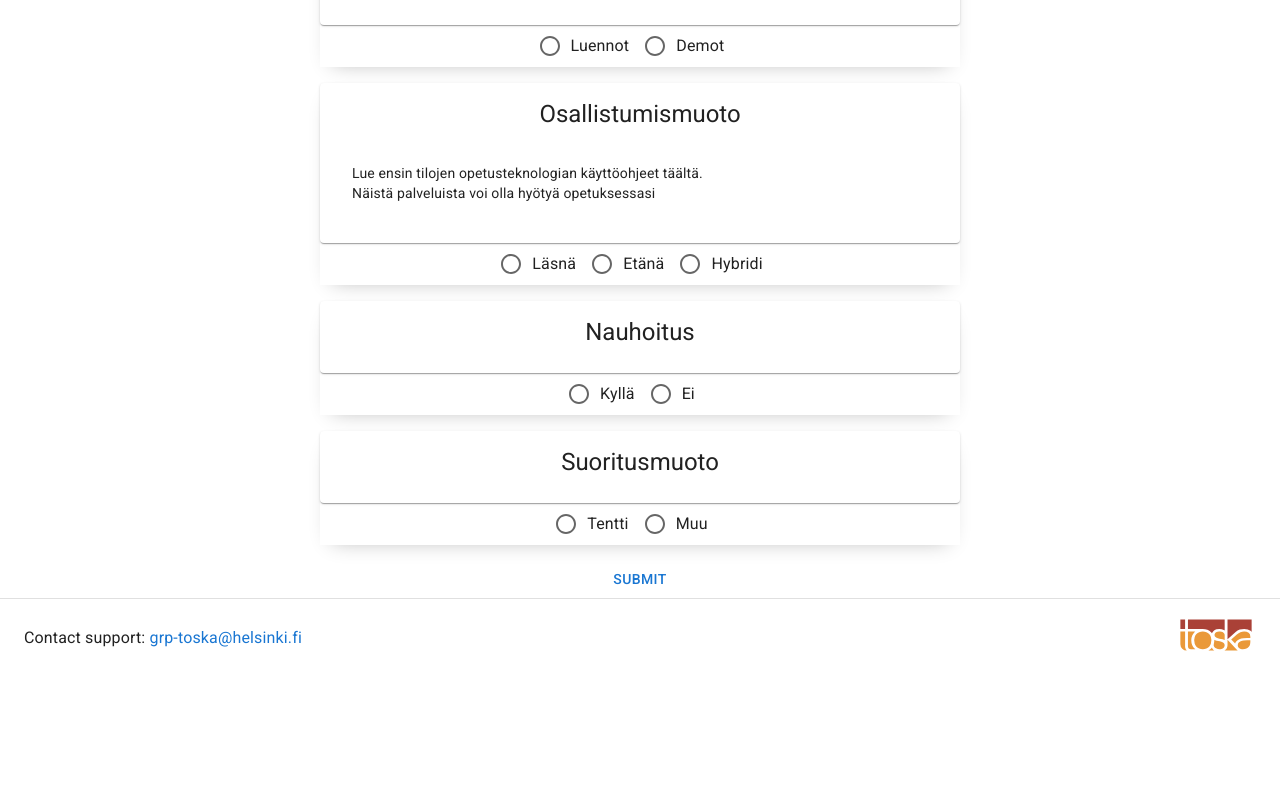
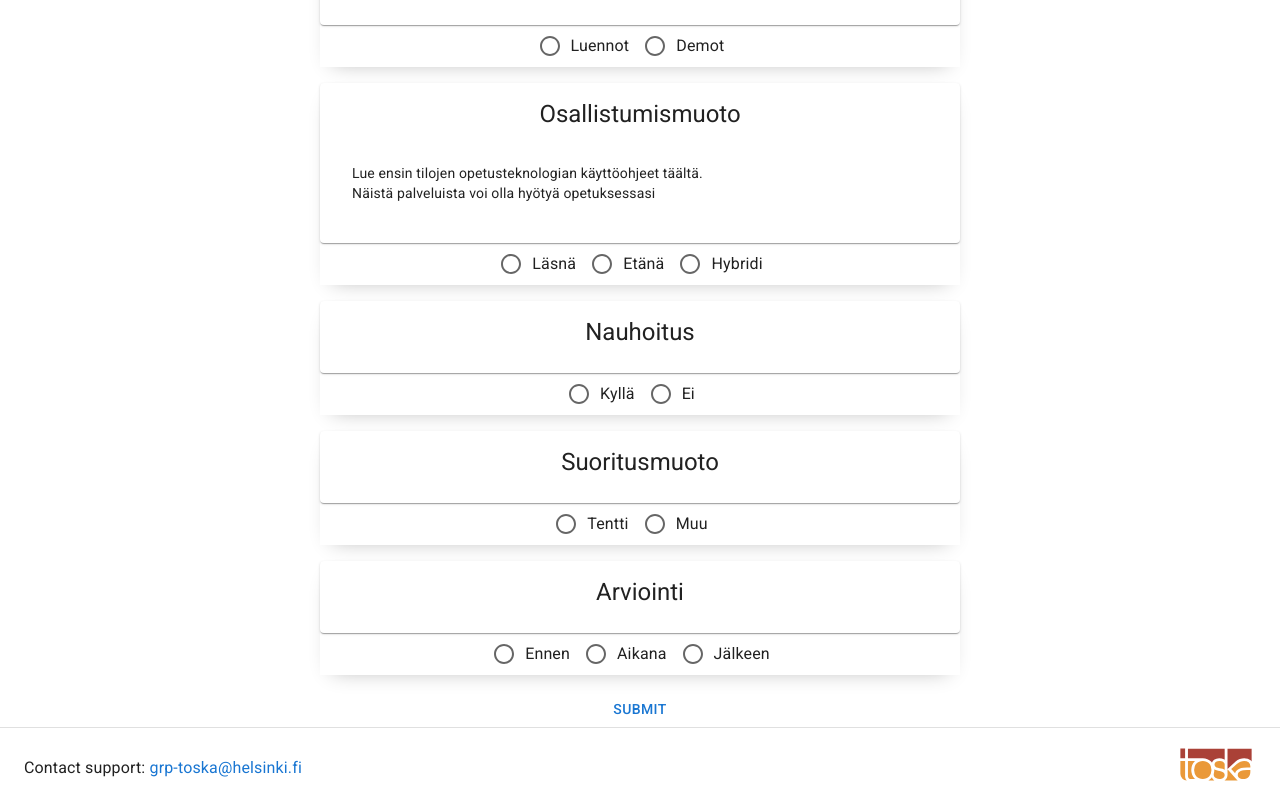
Before and after one commit to UniversityOfHelsinkiCS/kliksutin, a React (Create React App) app: page / in a window 1280 px wide. Shown: the part 349-1149 px from the top of the page. Before the commit the page ends 1019 px from the top, so only its background shows below. Built offline with nearby package versions, Linux system fonts and the light colour scheme.

Commit message:
Infer types

```diff
--- /dev/null
+++ b/src/client/components/Form/CourseGrading.tsx
@@ -0,0 +1,58 @@
+import React from 'react'
+import {
+  RadioGroup,
+  FormControlLabel,
+  Radio,
+  CardContent,
+  Typography,
+  Card,
+  Box,
+} from '@mui/material'
+import { Controller } from 'react-hook-form'
+import styles from './styles'
+import { InputProps } from '../../types'
+
+const CourseGrading: React.FC<InputProps> = ({ control }) => {
+  const classes = styles.cardStyles
+
+  return (
+    <Box sx={classes.card}>
+      <Card>
+        <CardContent>
+          <Typography variant="h5" sx={classes.heading} component="div">
+            Arviointi
+          </Typography>
+        </CardContent>
+      </Card>
+
+      <Controller
+        control={control}
+        name="courseGrading"
+        defaultValue=""
+        render={({ field }) => (
+          <Box display="flex" justifyContent="center">
+            <RadioGroup {...field} row>
+              <FormControlLabel
+                value="before"
+                label="Ennen"
+                control={<Radio />}
+              />
+              <FormControlLabel
+                value="during"
+                label="Aikana"
+                control={<Radio />}
+              />
+              <FormControlLabel
+                value="after"
+                label="Jälkeen"
+                control={<Radio />}
+              />
+            </RadioGroup>
+          </Box>
+        )}
+      />
+    </Box>
+  )
+}
+
+export default CourseGrading
--- a/src/client/components/Form/Form.tsx
+++ b/src/client/components/Form/Form.tsx
@@ -7,6 +7,7 @@ import CourseType from './CourseType'
 import CourseAttendance from './CourseAttendance'
 import CourseRecord from './CourseRecord'
 import CourseMethods from './CourseMethods'
+import CourseGrading from './CourseGrading'
 
 const Form = () => {
   const { handleSubmit, control, watch } = useForm({
@@ -24,10 +25,11 @@ const Form = () => {
     <Container>
       <form onSubmit={handleSubmit(onSubmit)}>
         <CourseSize control={control} watch={watch} />
-        <CourseType control={control} watch={watch} />
+        <CourseType control={control} />
         <CourseAttendance control={control} watch={watch} />
         <CourseRecord control={control} watch={watch} />
         <CourseMethods control={control} watch={watch} />
+        <CourseGrading control={control} />
         <Button onClick={handleSubmit(onSubmit)}>Submit</Button>
       </form>
     </Container>
```
Also changed, not shown: src/client/types.ts (+14 -2 lines).
